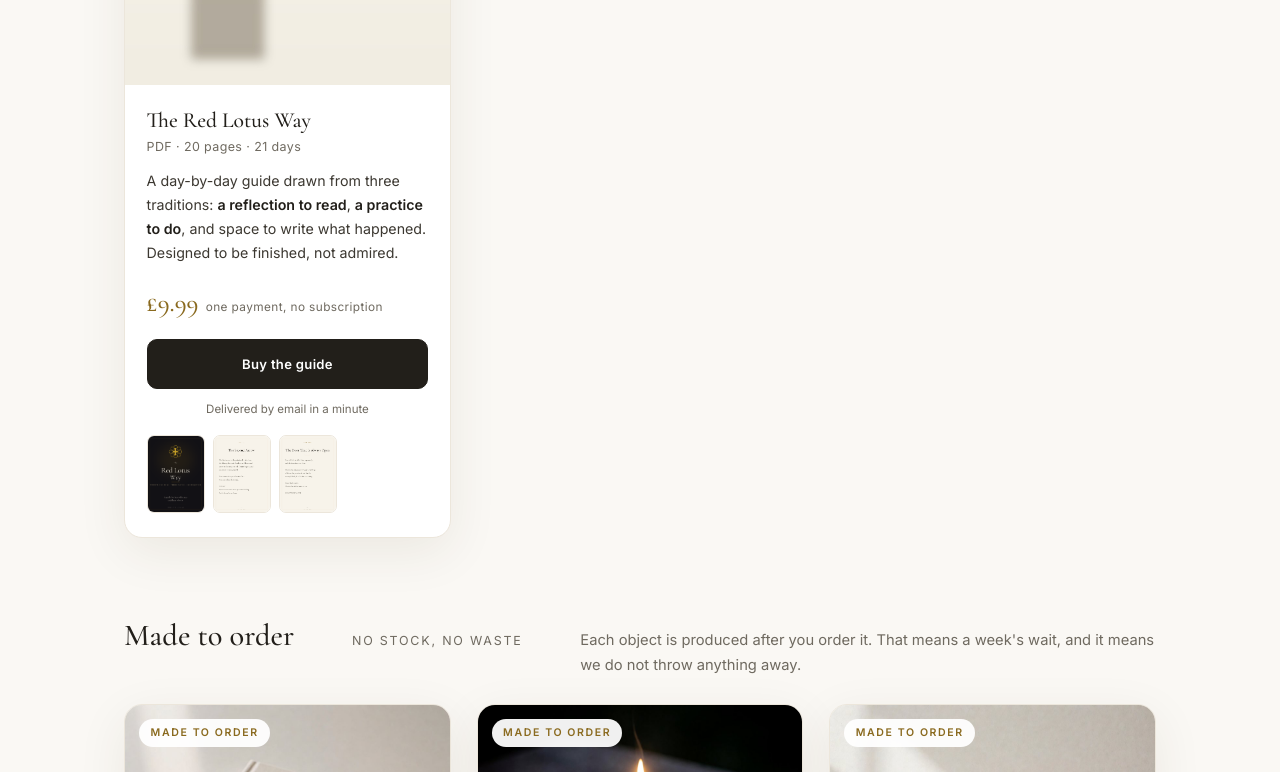
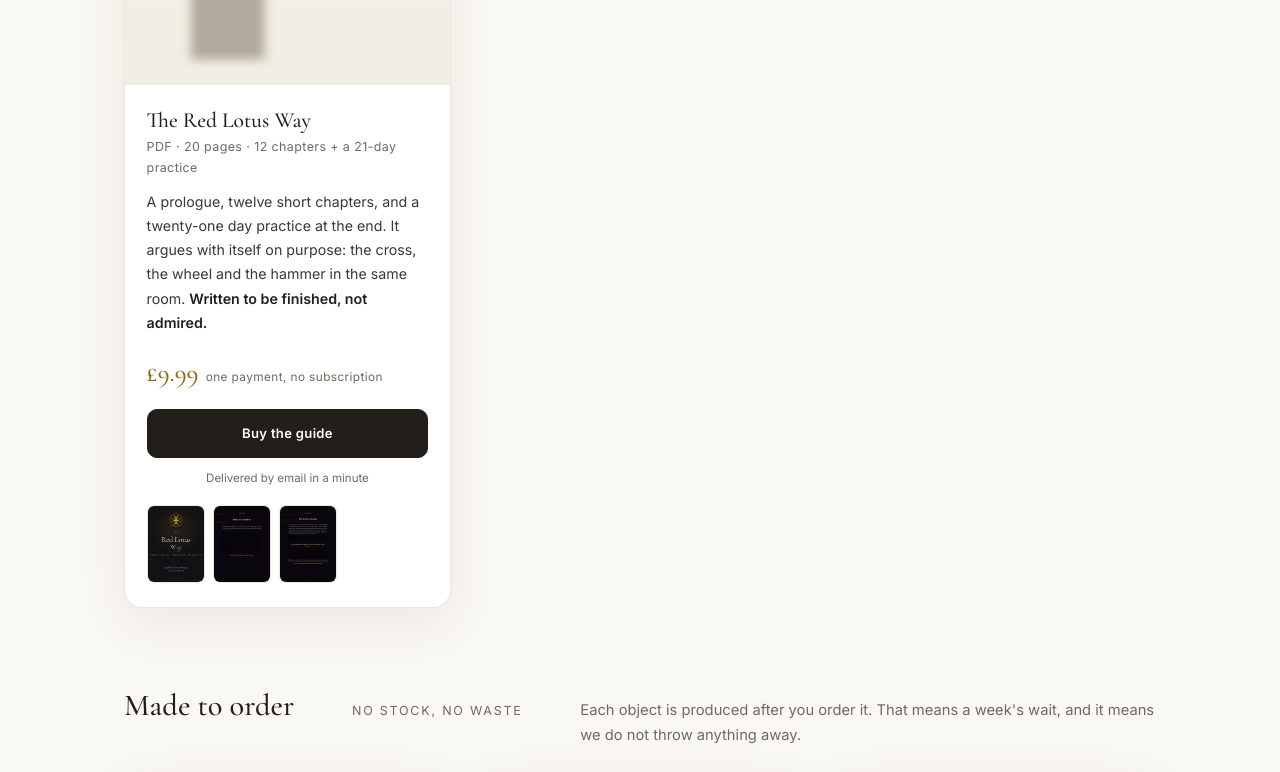
Before and after one commit to alex98-ass/the-lotus-cross, a website: page public/shop.html in a window 1280 px wide. Shown: the part 1000-1772 px from the top of the page. Drawn offline with nearby package versions, Linux system fonts and the light colour scheme.

Commit message:
Guide: cover embedded as page 1 of the PDF, real preview pages on the site, copy matched to the actual contents

```diff
--- a/public/shop.html
+++ b/public/shop.html
@@ -125,15 +125,15 @@ footer a{color:var(--gold-deep);text-decoration:none;margin:0 .45rem}
       <div class="shot"><span class="badge">Instant download</span><img src="/img/shop/red_lotus_product.jpg" alt="The cover of The Red Lotus Way: cream serif title on near-black, with a gold lotus-cross mark" loading="lazy"></div>
       <div class="body">
         <h3>The Red Lotus Way</h3>
-        <div class="sub">PDF · 20 pages · 21 days</div>
-        <p class="desc">A day-by-day guide drawn from three traditions: <b>a reflection to read</b>, <b>a practice to do</b>, and space to write what happened. Designed to be finished, not admired.</p>
+        <div class="sub">PDF · 20 pages · 12 chapters + a 21-day practice</div>
+        <p class="desc">A prologue, twelve short chapters, and a twenty-one day practice at the end. It argues with itself on purpose: the cross, the wheel and the hammer in the same room. <b>Written to be finished, not admired.</b></p>
         <div class="price"><strong>£9.99</strong><small>one payment, no subscription</small></div>
         <a class="cta solid" href="#" data-product="red-lotus-guide">Buy the guide</a>
         <div class="foot">Delivered by email in a minute</div>
         <div class="gallery" aria-label="Look inside">
-          <button onclick="lightbox('/img/shop/cover_red_lotus.png')" title="The cover"><img src="/img/shop/cover_red_lotus.png" alt="Cover" loading="lazy"></button>
-          <button onclick="lightbox('/img/shop/red_lotus_inside_1.jpg')" title="Inside — Day 4"><img src="/img/shop/red_lotus_inside_1.jpg" alt="Inside page, day four" loading="lazy"></button>
-          <button onclick="lightbox('/img/shop/red_lotus_inside_2.jpg')" title="Inside — Day 21"><img src="/img/shop/red_lotus_inside_2.jpg" alt="Inside page, final day" loading="lazy"></button>
+          <button onclick="lightbox('/img/shop/pdf_preview_1.jpg')" title="The cover"><img src="/img/shop/pdf_preview_1.jpg" alt="The cover page" loading="lazy"></button>
+          <button onclick="lightbox('/img/shop/pdf_page_3.jpg')" title="The prologue"><img src="/img/shop/pdf_page_3.jpg" alt="The prologue" loading="lazy"></button>
+          <button onclick="lightbox('/img/shop/pdf_page_12.jpg')" title="Chapter six"><img src="/img/shop/pdf_page_12.jpg" alt="Chapter six" loading="lazy"></button>
         </div>
       </div>
     </article>
@@ -256,7 +256,7 @@ footer a{color:var(--gold-deep);text-decoration:none;margin:0 .45rem}
   </div>
 
   <p class="fine">
-    Product photographs are illustrations of the objects described; the objects themselves are produced to order and may vary slightly. Made-to-order items ship within 5–7 working days. Digital products are non-refundable once downloaded, except where the law requires otherwise. Prices include VAT where applicable. Nothing here is a substitute for medical or psychological care.
+    The preview pages are taken from the actual guide. Product photographs of objects are illustrations; the objects are produced to order and may vary slightly. Made-to-order items ship within 5–7 working days. Digital products are non-refundable once downloaded, except where the law requires otherwise. Prices include VAT where applicable. Nothing here is a substitute for medical or psychological care.
     Questions: <a href="mailto:hello@thelotuscross.org">hello@thelotuscross.org</a>
   </p>
 </main>
```
Also changed, not shown: public/index.html (+5 -5 lines), public/img/shop/pdf_page_12.jpg (added), public/img/shop/pdf_page_19.jpg (added), public/img/shop/pdf_page_3.jpg (added), public/img/shop/pdf_preview_1.jpg (added), public/img/shop/pdf_preview_inside.jpg (added).
